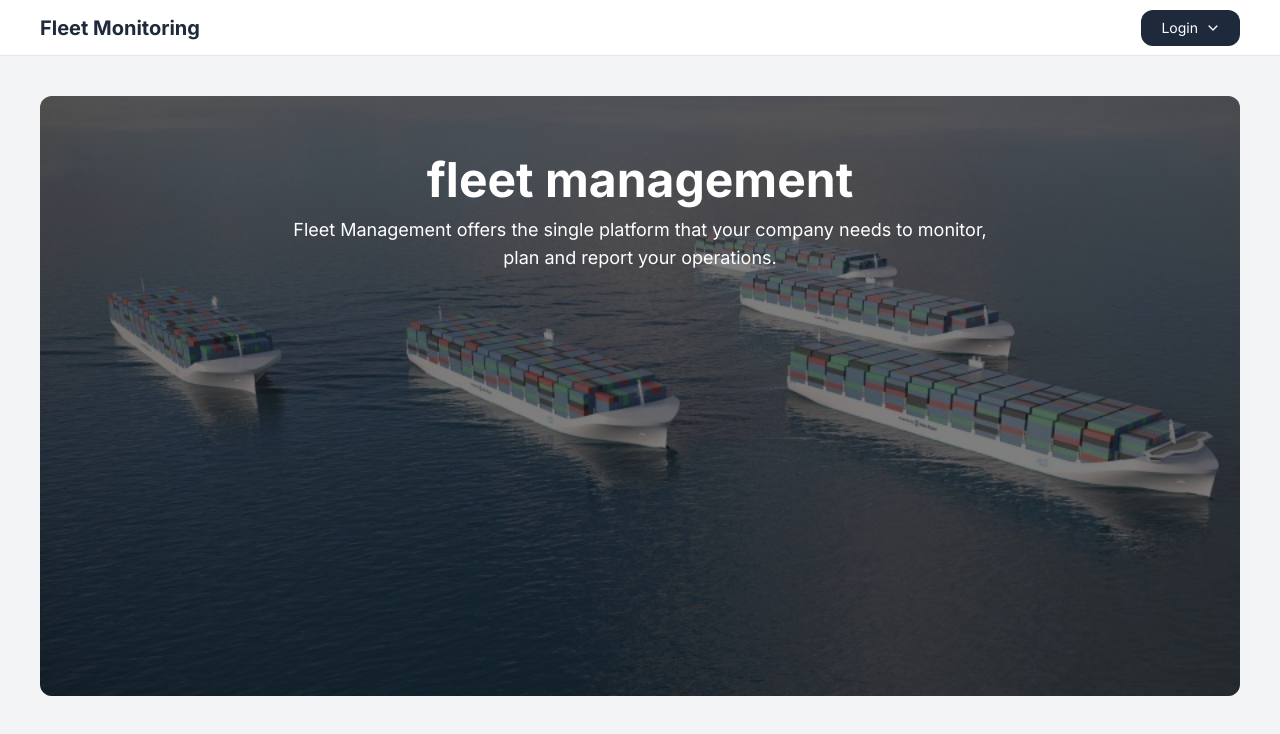
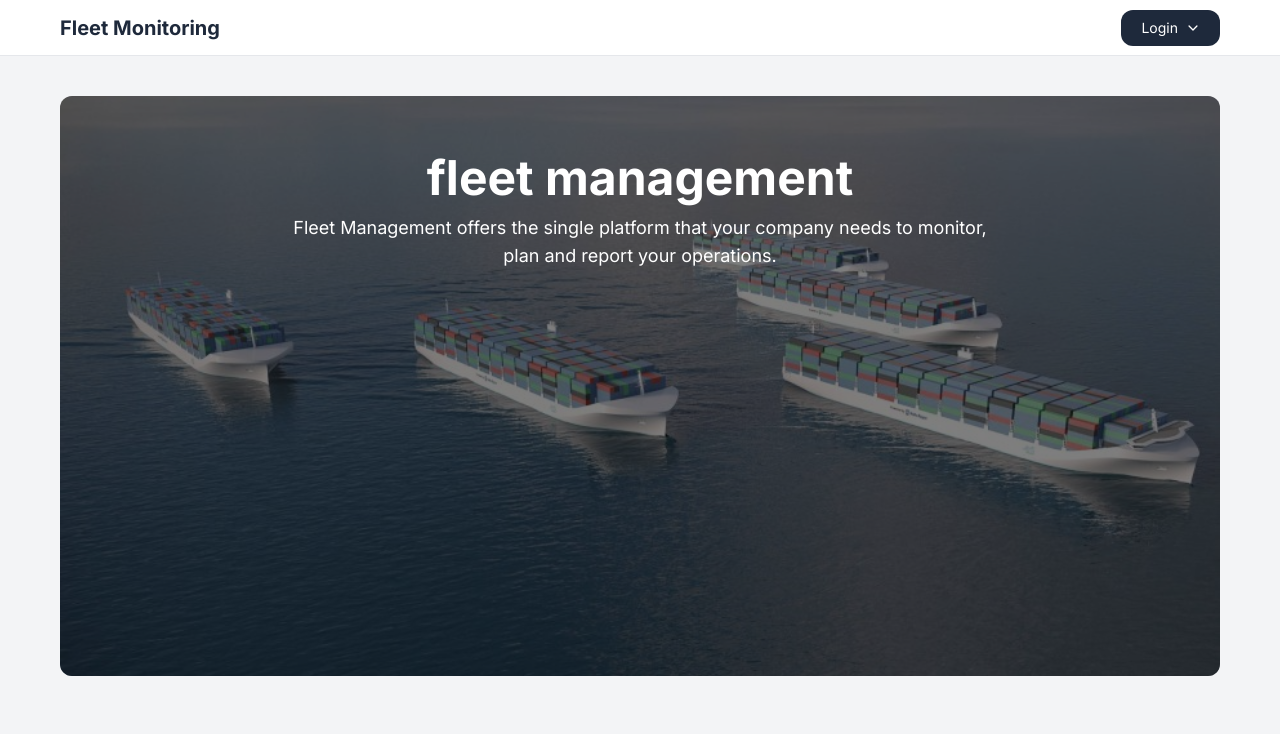
Before and after one commit to handi7/fleet-monitoring, a Next.js app: page / in a window 1280 px wide. Shown: the top 734 px of the page. Built offline with nearby package versions, Linux system fonts and the light colour scheme.

Commit message:
add user Icon at profile page

```diff
--- a/src/app/(dashboard)/profile/page.jsx
+++ b/src/app/(dashboard)/profile/page.jsx
@@ -3,6 +3,7 @@
 import React from "react";
 import { useSelector } from "react-redux";
 import { date } from "../../../helpers/date";
+import { FaRegCircleUser } from "react-icons/fa6";
 
 function Profile() {
   const user = useSelector((state) => state.userSlice);
@@ -10,6 +11,9 @@ function Profile() {
   return (
     <div className="w-full h-full flex justify-center p-10">
       <div className="w-[720px] h-fit bg-white rounded-lg shadow-lg p-5">
+        <div className="flex justify-center text-gray-300">
+          <FaRegCircleUser size={160} />
+        </div>
         <h1 className="text-lg font-bold">Profile</h1>
         <div className="space-y-3">
           <Field label="Name" value={user?.data?.name} />
--- a/src/app/(homepage)/NavBar.jsx
+++ b/src/app/(homepage)/NavBar.jsx
@@ -9,7 +9,7 @@ function NavBar() {
 
   return (
     <div className="flex-initial w-full h-14 flex justify-center bg-white text-primary border-b">
-      <div className="w-[1200px] h-full flex justify-between items-center">
+      <div className="w-[1200px] h-full flex justify-between items-center px-5">
         <div className="text-xl font-bold">Fleet Monitoring</div>
         <div className="relative">
           <button
--- a/src/app/(homepage)/page.jsx
+++ b/src/app/(homepage)/page.jsx
@@ -4,7 +4,7 @@ import React from "react";
 function HomePage() {
   return (
     <div className="h-full flex justify-center bg-gray-100 text-primary">
-      <div className="w-[1200px] max-w-[1200px] py-10">
+      <div className="w-[1200px] max-w-[1200px] py-10 px-10 xl:px-5">
         <div className="w-full aspect-[2/1] relative rounded-xl overflow-hidden">
           <Image
             src="/images/homebg.jpg"
```
